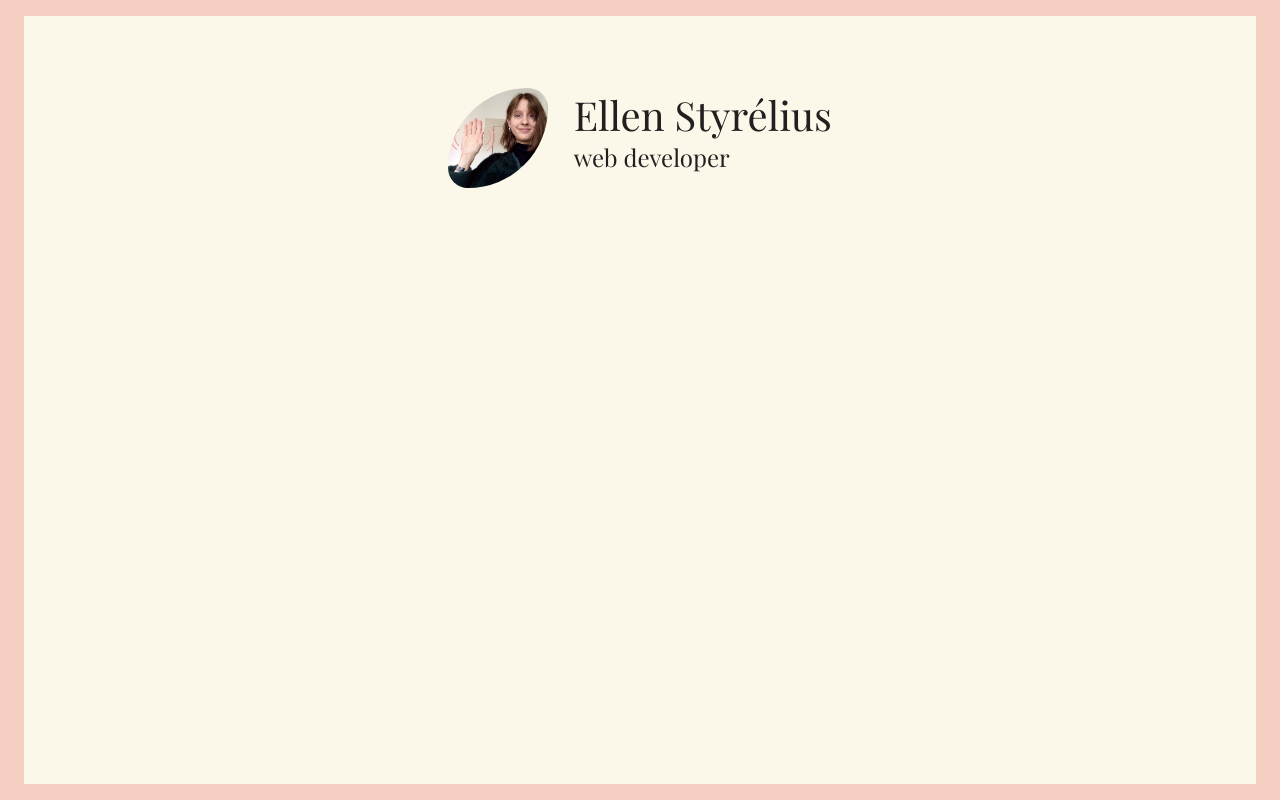
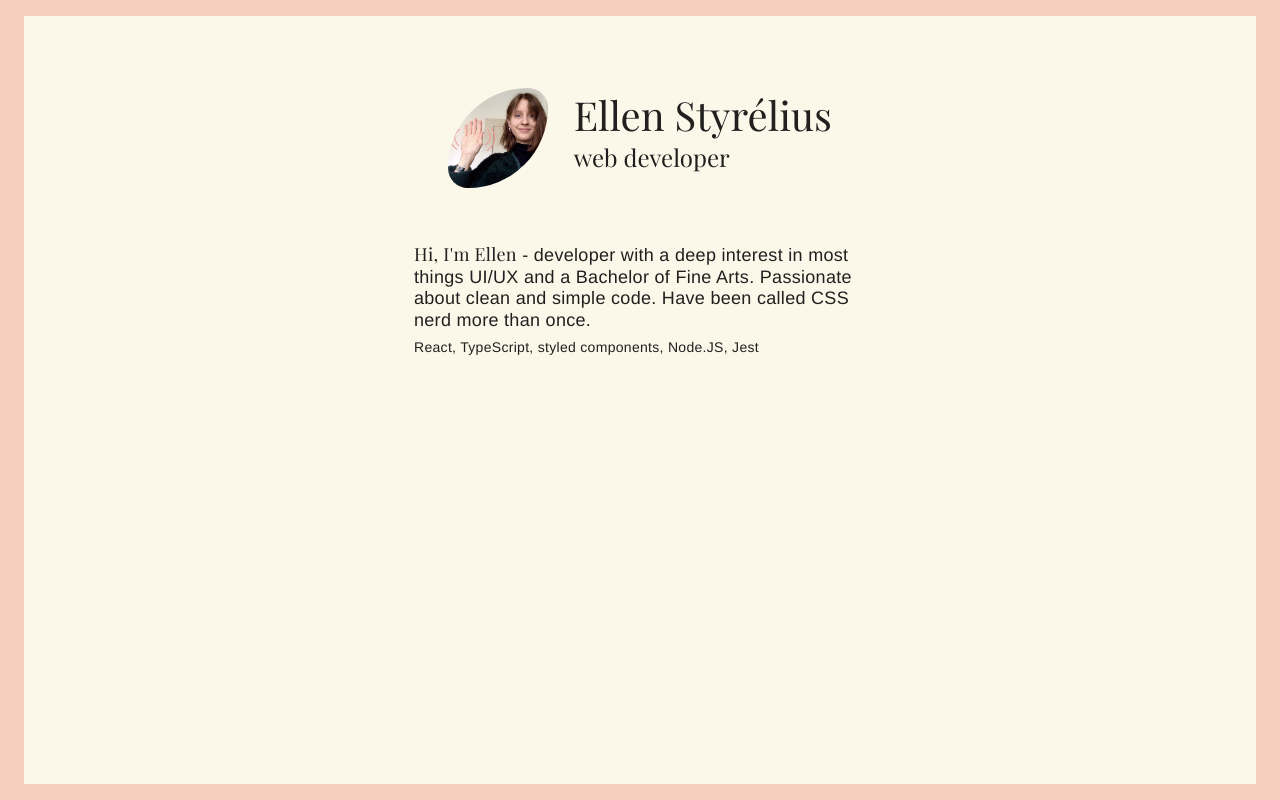
Before and after one commit to styrelius/about-me, a React (Create React App) app: page / in a window 1280 px wide. Built offline with nearby package versions, Linux system fonts and the light colour scheme.

Commit message:
Create presentation.jsx which renders a short (styled) presentation text. Import and render it below Header in app.jsx.

```diff
--- a/src/app.jsx
+++ b/src/app.jsx
@@ -4,6 +4,7 @@ import styled, { keyframes } from 'styled-components/macro'
 import { GlobalStyles } from './styles/global-styles'
 import { colors } from './styles/styles'
 import { Header } from './components/header'
+import { Presentation } from './components/presentation'
 
 const { beige, lavender, salmon } = colors
 
@@ -41,6 +42,7 @@ export function App() {
       <Background>
         <Page>
           <Header />
+          <Presentation />
         </Page>
       </Background>
     </>
--- /dev/null
+++ b/src/components/presentation.jsx
@@ -0,0 +1,43 @@
+import React from 'react'
+import styled from 'styled-components/macro'
+
+const Container = styled.section({
+  width: '100%',
+  padding: '8px 0',
+  display: 'flex',
+  flexDirection: 'column',
+  justifyContent: 'center',
+  alignItems: 'center',
+})
+
+const PresentationText = styled.p({
+  width: 460,
+  maxWidth: '100%',
+  padding: 4,
+  fontFamily: '"Helvetica Neue", Helvetica, Arial, sans-serif',
+  fontSize: 18,
+  fontWeight: 200,
+  lineHeight: 1.2,
+  letterSpacing: 0.3,
+})
+
+const FirstLine = styled.span({
+  fontFamily: '"Playfair Display", Georgia, "Times New Roman", serif',
+})
+
+const TechText = styled(PresentationText)({
+  fontSize: 14,
+})
+
+export function Presentation() {
+  return (
+    <Container>
+      <PresentationText>
+        <FirstLine>Hi, I'm Ellen</FirstLine> - developer with a deep interest in most things UI/UX
+        and a Bachelor of Fine Arts. Passionate about clean and simple code. Have been called CSS
+        nerd more than once.
+      </PresentationText>
+      <TechText>React, TypeScript, styled components, Node.JS, Jest</TechText>
+    </Container>
+  )
+}
```
